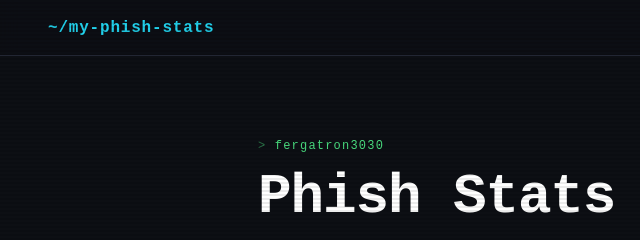
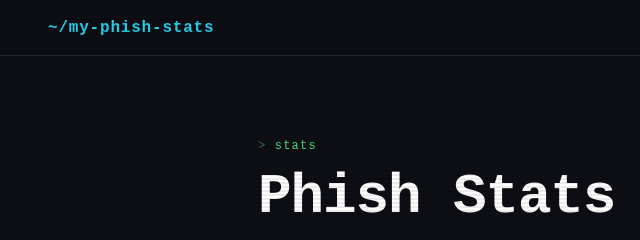
Before and after one commit to eric-d-ferguson/my-phish-stats, a website: page index.html in a window 1280 px wide. Shown: the top 240 px of the page, 0-640 px from the left. Drawn offline with Linux system fonts and the light colour scheme.

Commit message:
Remove username from public-facing hero prompt

```diff
--- a/index.html
+++ b/index.html
@@ -17,7 +17,7 @@
 
   <main>
     <section id="hero">
-      <p class="prompt">fergatron3030</p>
+      <p class="prompt">stats</p>
       <h1>Phish Stats</h1>
       <p class="tagline" id="generated-at">Loading…</p>
     </section>
```
